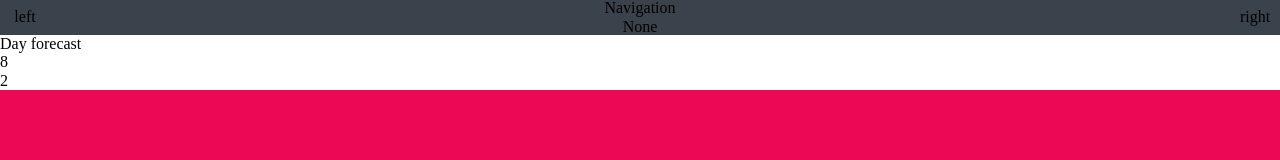
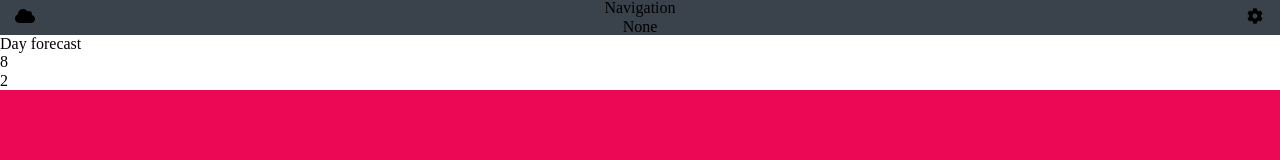
Before and after one commit to RaimedasSimutis/Application-Task-3, a Vue app: page / in a window 1280 px wide. Shown: the top 160 px of the page. Built offline with nearby package versions, Linux system fonts and the light colour scheme; no server answers.

Commit message:
fontawesome implementation

```diff
--- a/public/index.html
+++ b/public/index.html
@@ -6,6 +6,12 @@
     <meta name="viewport" content="width=device-width,initial-scale=1.0">
     <link rel="icon" href="<%= BASE_URL %>favicon.ico">
     <title><%= htmlWebpackPlugin.options.title %></title>
+    <link
+      rel="stylesheet"
+      href="https://use.fontawesome.com/releases/v5.7.2/css/all.css"
+      integrity="sha384-fnmOCqbTlWIlj8LyTjo7mOUStjsKC4pOpQbqyi7RrhN7udi9RwhKkMHpvLbHG9Sr"
+      crossorigin="anonymous"
+    />
   </head>
   <body>
     <noscript>
--- a/src/components/Index.vue
+++ b/src/components/Index.vue
@@ -37,13 +37,13 @@ export default {
       CITIES_LIST,
       CITIES_TEST,
       leftNavButtonData: {
-        title: 'left',
-        icon: '',
+        title: '',
+        icon: 'fa-cloud',
         callback: this.onLeftNavClick
       },
       rightNavButtonData: {
-        title: 'right',
-        icon: '',
+        title: '',
+        icon: 'fa-cog',
         callback: this.onRightNavClick
       },
       currentWeatherTemp: [
--- a/src/components/NavigationBar.vue
+++ b/src/components/NavigationBar.vue
@@ -2,7 +2,10 @@
   <nav class="navbar">
     <div class="navbar__button-container">
       <a v-if="leftButtonData" @click="buttonClick('left')">
-        {{leftButtonData.title}}
+        <i v-if="leftButtonData.icon" class="fas" :class="leftButtonData.icon"></i>
+        <span v-if="leftButtonData.title">
+          {{leftButtonData.title}}
+        </span>
       </a>
     </div>
     <div class="navbar__middle-container">
@@ -14,8 +17,11 @@
       </div>
     </div>
     <div class="navbar__button-container">
-      <a v-if="rightButtonData" @click="buttonClick('left')">
-        {{rightButtonData.title}}
+      <a v-if="rightButtonData" @click="buttonClick('right')">
+        <i v-if="rightButtonData.icon" class="fas" :class="rightButtonData.icon"></i>
+        <span v-if="rightButtonData.title">
+          {{rightButtonData.title}}
+        </span>
       </a>
     </div>
 
```
